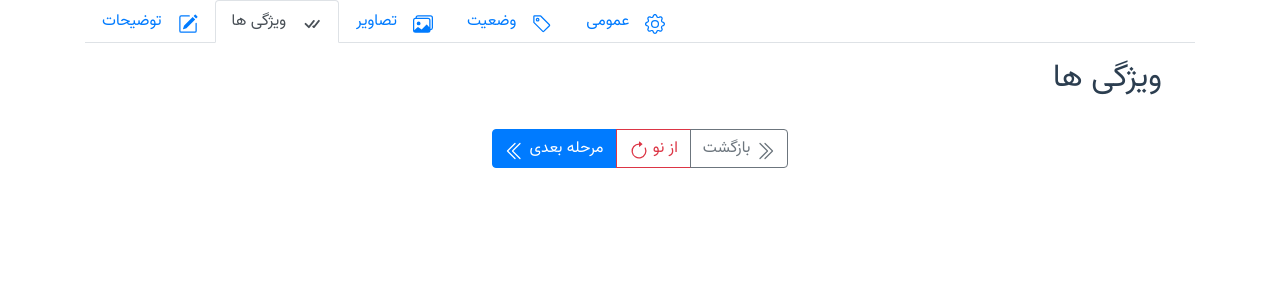
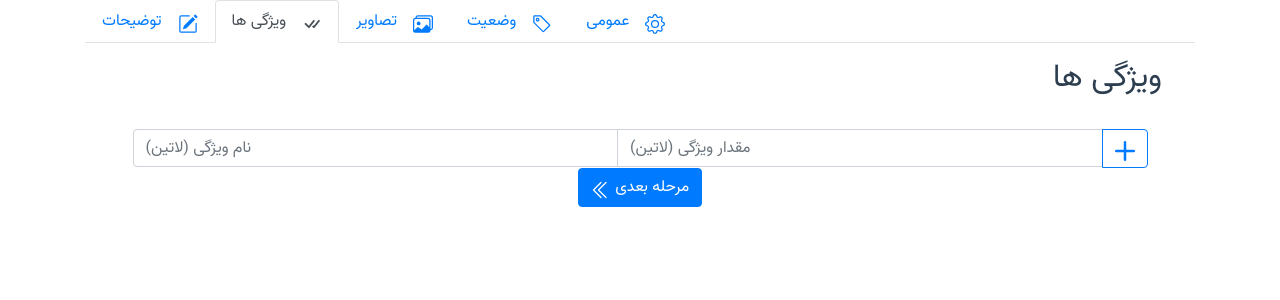
Before and after one commit to mikoloism/vueStoreDashboard, a Vue app: page /dashboard in a window 1280 px wide. Shown: the top 300 px of the page. Built offline with nearby package versions, Linux system fonts and the light colour scheme.

Commit message:
removed old tab naviagtion and updated with new naviage added attribute box (input)

```diff
--- a/src/views/tabs-view/attribute-view.vue
+++ b/src/views/tabs-view/attribute-view.vue
@@ -5,27 +5,19 @@
     </b-col>
     <b-col cols="11">
       <b-form>
-        <b-btn-group>
-          <b-btn type="submit" variant="primary">
-            <b-icon icon="chevron-double-left" />
-            مرحله بعدی
-          </b-btn>
-          <b-btn type="reset" variant="outline-danger">
-            <b-icon icon="arrow-clockwise" />
-            از نو
-          </b-btn>
-          <b-btn type="button" variant="outline-secondary">
-            بازگشت
-            <b-icon icon="chevron-double-right" />
-          </b-btn>
-        </b-btn-group>
+        <v-input-box />
+        <v-tabs-nav />
       </b-form>
     </b-col>
   </b-row>
 </template>
 
 <script>
-export default {};
+import VTabsNav from "@/components/tabs/v-tabs-nav.vue";
+import VInputBox from "@/components/attributes/v-input-box.vue";
+export default {
+  components: { VTabsNav, VInputBox },
+};
 </script>
 
 <style></style>
```
